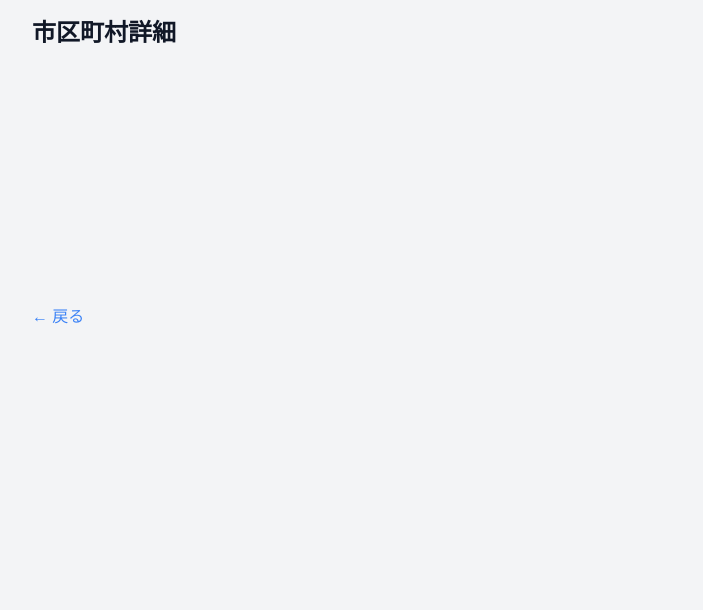
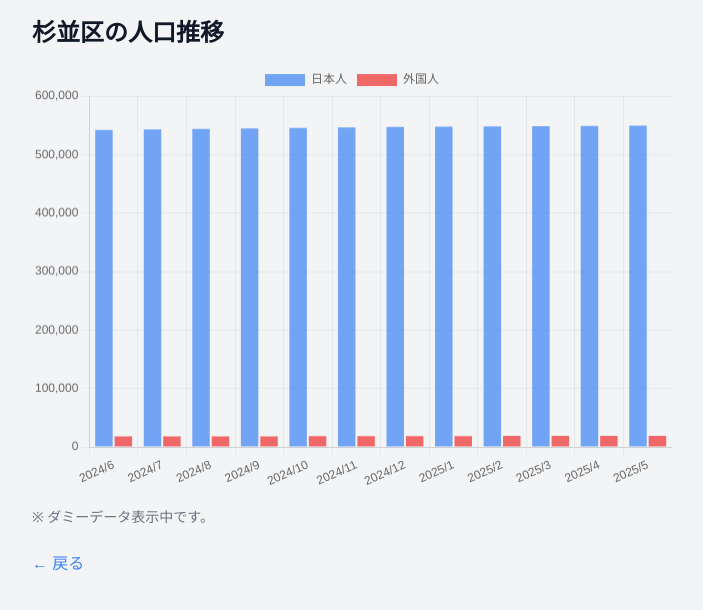
Before and after one commit to max-766/popmap, a plain HTML site: page details.html in a window 1280 px wide. Shown: the whole page, without its empty margins (288-991 px from the left). Drawn offline with nearby package versions, Linux system fonts and the light colour scheme.

Commit message:
詳細ページ

```diff
--- a/app.js
+++ b/app.js
@@ -37,8 +37,7 @@ function render(filtered) {
         <p>総人口：${item.total.toLocaleString()}人</p>
         <p>日本人：${item.japanese.toLocaleString()}人</p>
         <p>外国人：${item.foreign.toLocaleString()}人（${item.rate}%）</p>
-        <p>傾向：${item.trend}</p>
-      </div>
+        <p>傾向：${item.trend}</p><a href="details.html?city=${encodeURIComponent(item.name)}" class="text-blue-300 underline block mt-2">詳細を見る</a></div>
     `;
     results.appendChild(div);
   });
--- a/details.html
+++ b/details.html
@@ -10,9 +10,9 @@
 <body class="bg-gray-100 text-gray-900 font-sans">
   <div class="max-w-2xl mx-auto p-4">
     <h1 id="title" class="text-2xl font-bold mb-4">市区町村詳細</h1>
-    <canvas id="detailChart" height="200"></canvas>
-    <p id="note" class="text-sm text-gray-600 mt-4"></p>
-    <a href="index.html" class="mt-6 inline-block text-blue-500 hover:underline">← 戻る</a>
+    <canvas id="chart" height="200"></canvas>
+    <p class="text-sm text-gray-500 mt-4">※ ダミーデータ表示中です。</p>
+    <a href="index.html" class="inline-block mt-6 text-blue-500 hover:underline">← 戻る</a>
   </div>
   <script src="details.js"></script>
 </body>
--- a/details.js
+++ b/details.js
@@ -1,35 +1,28 @@
 const params = new URLSearchParams(window.location.search);
-const city = params.get("city");
+const city = params.get("city") || "杉並区";
 
-const dummyDetails = {
-  "杉並区": {
-    year: 2025,
+const dummy = {
   labels: ["2024/6","2024/7","2024/8","2024/9","2024/10","2024/11","2024/12","2025/1","2025/2","2025/3","2025/4","2025/5"],
-    total: [560000,561000,562500,563000,564000,565000,566000,566500,567000,567500,568000,568500],
-    foreign: [18000,18100,18200,18300,18350,18400,18500,18600,18700,18800,18900,19000]
-  }
+  total: [560000, 561000, 562000, 563000, 564000, 565000, 566000, 566500, 567000, 567500, 568000, 568500],
+  foreign: [18000, 18100, 18200, 18300, 18400, 18500, 18600, 18700, 18800, 18900, 19000, 19100]
 };
 
-if (city && dummyDetails[city]) {
-  document.getElementById("title").textContent = `${city}（${dummyDetails[city].year}年）`;
+document.getElementById("title").textContent = `${city}の人口推移`;
 
-  const japanese = dummyDetails[city].total.map((t, i) => t - dummyDetails[city].foreign[i]);
-  const foreign = dummyDetails[city].foreign;
-
-  const ctx = document.getElementById("detailChart").getContext("2d");
+const ctx = document.getElementById("chart").getContext("2d");
 new Chart(ctx, {
   type: "bar",
   data: {
-      labels: dummyDetails[city].labels,
+    labels: dummy.labels,
     datasets: [
       {
         label: "日本人",
-          data: japanese,
+        data: dummy.total.map((t, i) => t - dummy.foreign[i]),
         backgroundColor: "rgba(59, 130, 246, 0.7)"
       },
       {
         label: "外国人",
-          data: foreign,
+        data: dummy.foreign,
         backgroundColor: "rgba(239, 68, 68, 0.8)"
       }
     ]
@@ -45,6 +38,3 @@ if (city && dummyDetails[city]) {
     }
   }
 });
-
-  document.getElementById("note").textContent = "※ ダミーデータ表示中です（後ほど実データ連携）";
-}
```
Lines whose indentation alone changed are shown as unchanged.
